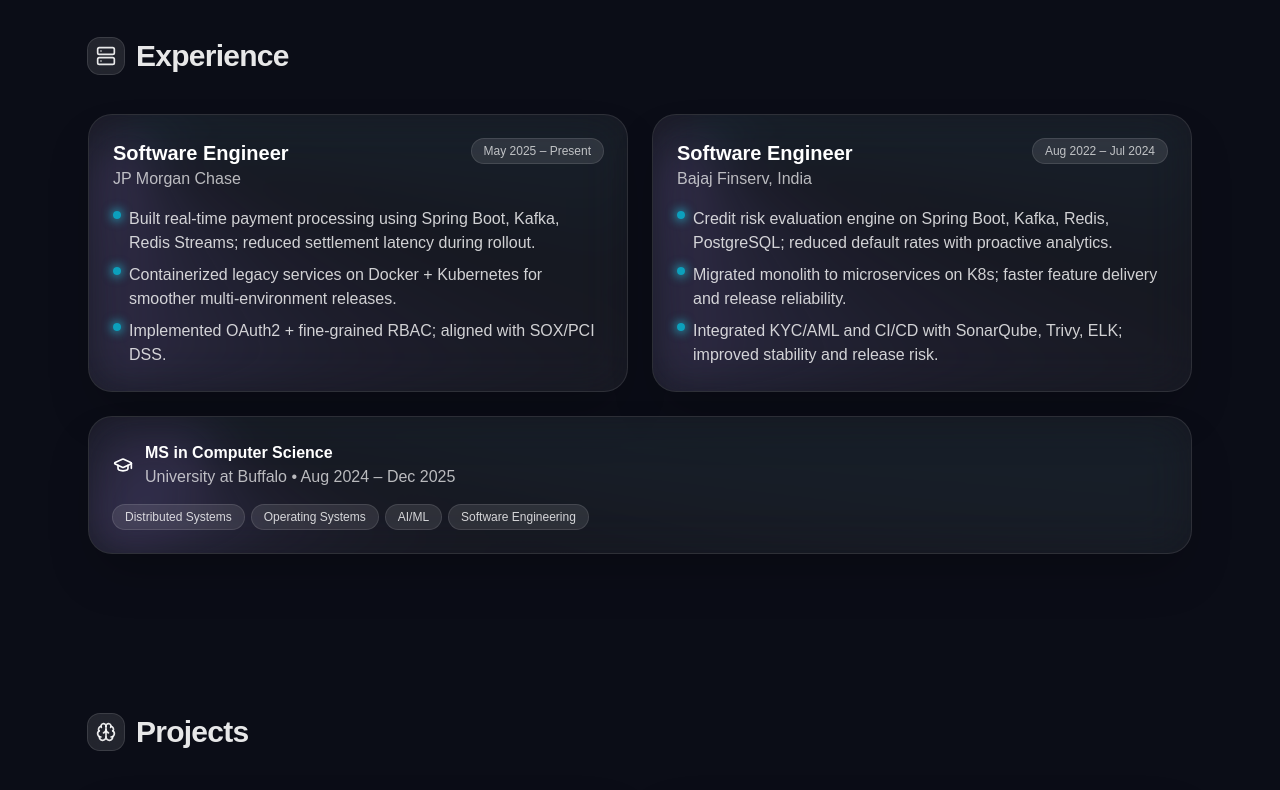
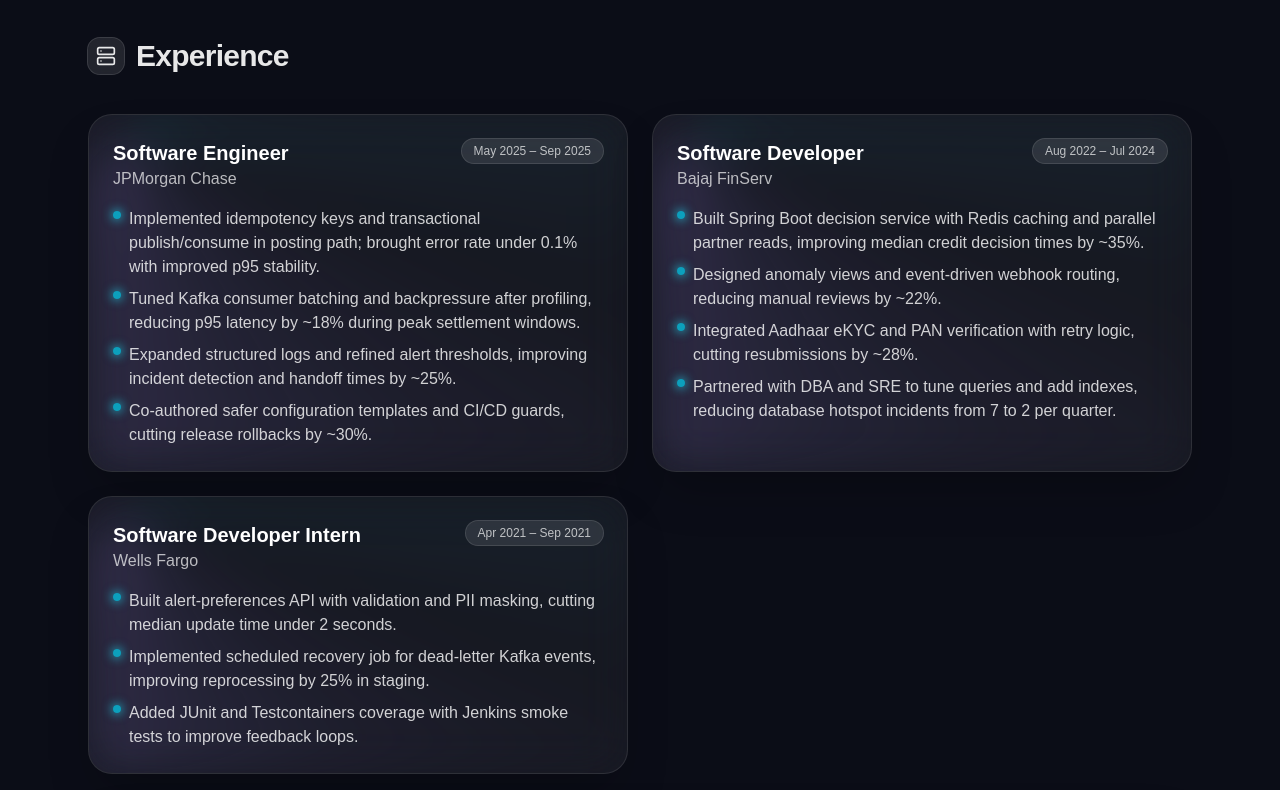
Before and after one commit to Harshabhi6129/Harsha_Portfolio, a Next.js app: page / in a window 1280 px wide. Shown: the part 1280-2070 px from the top of the page. Built offline with nearby package versions, Linux system fonts and the light colour scheme.

Commit message:
Update resume link and job details in page.tsx

```diff
--- a/src/app/page.tsx
+++ b/src/app/page.tsx
@@ -14,7 +14,7 @@
   links: {
     github: "https://github.com/Harshabhi6129/",
     linkedin: "https://www.linkedin.com/in/harsha-abhinav/",
-    resume: "https://drive.google.com/file/d/1CbGcyOzk_XV-BqmDjEhygdvIwsmasaLh/view?usp=drive_link", // replace with a real URL if you have it hosted
+    resume: "https://drive.google.com/file/d/14GU4ES4sRr4HspjUHnl2xBfZGtXolcAS/view", // replace with a real URL if you have it hosted
     medium: "https://medium.com/@harsha6129abhi",
     research: "https://link.springer.com/chapter/10.1007/978-981-97-6318-4_28",
   },
@@ -65,22 +65,34 @@
   experience: [
     {
       role: "Software Engineer",
-      org: "JP Morgan Chase",
-      time: "May 2025 – Present",
+      org: "JPMorgan Chase",
+      time: "May 2025 – Sep 2025",
       points: [
-        "Built real‑time payment processing using Spring Boot, Kafka, Redis Streams; reduced settlement latency during rollout.",
-        "Containerized legacy services on Docker + Kubernetes for smoother multi-environment releases.",
-        "Implemented OAuth2 + fine‑grained RBAC; aligned with SOX/PCI DSS.",
+        "Implemented idempotency keys and transactional publish/consume in posting path; brought error rate under 0.1% with improved p95 stability.",
+        "Tuned Kafka consumer batching and backpressure after profiling, reducing p95 latency by ~18% during peak settlement windows.",
+        "Expanded structured logs and refined alert thresholds, improving incident detection and handoff times by ~25%.",
+        "Co-authored safer configuration templates and CI/CD guards, cutting release rollbacks by ~30%.",
       ],
     },
     {
-      role: "Software Engineer",
-      org: "Bajaj Finserv, India",
+      role: "Software Developer",
+      org: "Bajaj FinServ",
       time: "Aug 2022 – Jul 2024",
       points: [
-        "Credit risk evaluation engine on Spring Boot, Kafka, Redis, PostgreSQL; reduced default rates with proactive analytics.",
-        "Migrated monolith to microservices on K8s; faster feature delivery and release reliability.",
-        "Integrated KYC/AML and CI/CD with SonarQube, Trivy, ELK; improved stability and release risk.",
+        "Built Spring Boot decision service with Redis caching and parallel partner reads, improving median credit decision times by ~35%.",
+        "Designed anomaly views and event-driven webhook routing, reducing manual reviews by ~22%.",
+        "Integrated Aadhaar eKYC and PAN verification with retry logic, cutting resubmissions by ~28%.",
+        "Partnered with DBA and SRE to tune queries and add indexes, reducing database hotspot incidents from 7 to 2 per quarter.",
+      ],
+    },
+    {
+      role: "Software Developer Intern",
+      org: "Wells Fargo",
+      time: "Apr 2021 – Sep 2021",
+      points: [
+        "Built alert-preferences API with validation and PII masking, cutting median update time under 2 seconds.",
+        "Implemented scheduled recovery job for dead-letter Kafka events, improving reprocessing by 25% in staging.",
+        "Added JUnit and Testcontainers coverage with Jenkins smoke tests to improve feedback loops.",
       ],
     },
   ],
```
